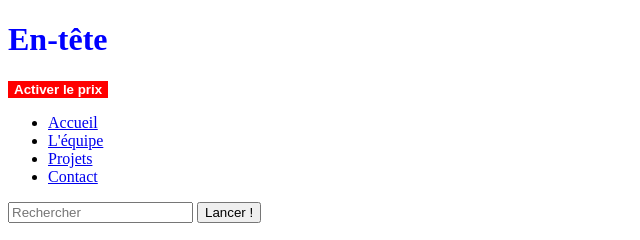
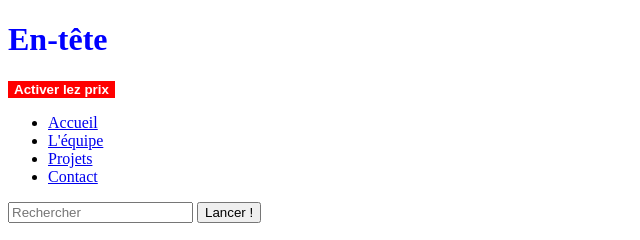
Before and after one commit to TF-DevGH/P-Grapper, a plain HTML site: page index.html in a window 1280 px wide. Shown: the top 240 px of the page, 0-640 px from the left. Drawn offline with Linux system fonts and the light colour scheme; a web font is replaced by a local one.

Commit message:
Rectification légère button

```diff
--- a/index.html
+++ b/index.html
@@ -20,7 +20,7 @@
           de notre site web -->
     <header>
       <h1>En-tête</h1>
-      <button onclick="activerPrix()">Activer le prix</button>
+      <button onclick="activerPrix()">Activer lez prix</button>
     </header>
 
     <nav>
```
